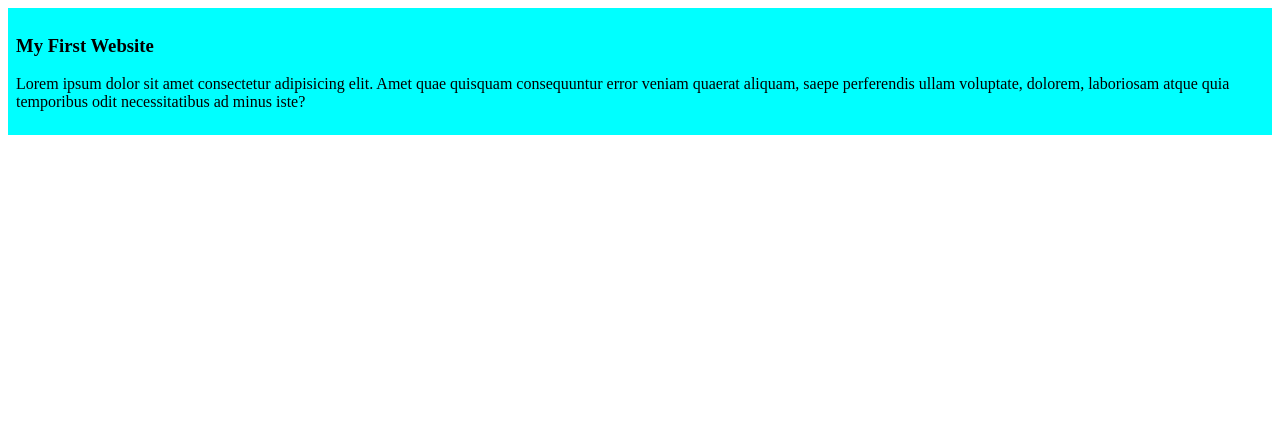
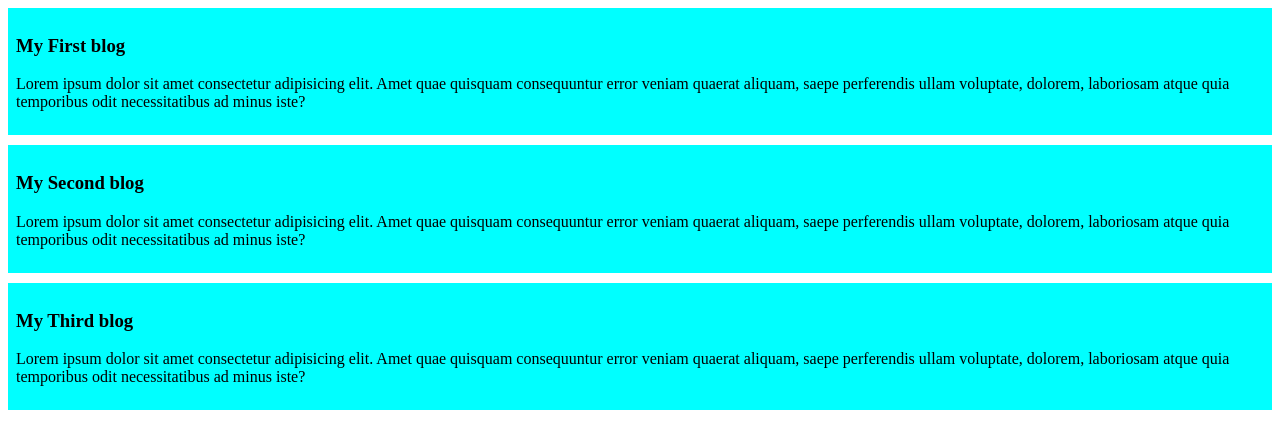
Before and after one commit to imteajrafid/My-first-github-repo, a plain HTML site: page index.html in a window 1280 px wide. Drawn offline with Linux system fonts and the light colour scheme.

Commit message:
added the Second and Third blog

```diff
--- a/index.html
+++ b/index.html
@@ -7,10 +7,20 @@
     <link rel="stylesheet" href="styles/blog.css">
 </head>
 <body>
-    <div><h3>My First Website</h3>
+    <div><h3>My First blog</h3>
     <p>
         Lorem ipsum dolor sit amet consectetur adipisicing elit. Amet quae quisquam consequuntur error veniam quaerat aliquam, saepe perferendis ullam voluptate, dolorem, laboriosam atque quia temporibus odit necessitatibus ad minus iste?
     </p>
     </div>
+    <div><h3>My Second blog</h3>
+        <p>
+            Lorem ipsum dolor sit amet consectetur adipisicing elit. Amet quae quisquam consequuntur error veniam quaerat aliquam, saepe perferendis ullam voluptate, dolorem, laboriosam atque quia temporibus odit necessitatibus ad minus iste?
+        </p>
+        </div>
+        <div><h3>My Third blog</h3>
+            <p>
+                Lorem ipsum dolor sit amet consectetur adipisicing elit. Amet quae quisquam consequuntur error veniam quaerat aliquam, saepe perferendis ullam voluptate, dolorem, laboriosam atque quia temporibus odit necessitatibus ad minus iste?
+            </p>
+            </div>
 </body>
 </html>
--- a/styles/blog.css
+++ b/styles/blog.css
@@ -1,4 +1,4 @@
 div{
     background-color: aqua;
-    padding: 8px;
+    padding: 8px; margin-bottom: 10px;
 }
```
